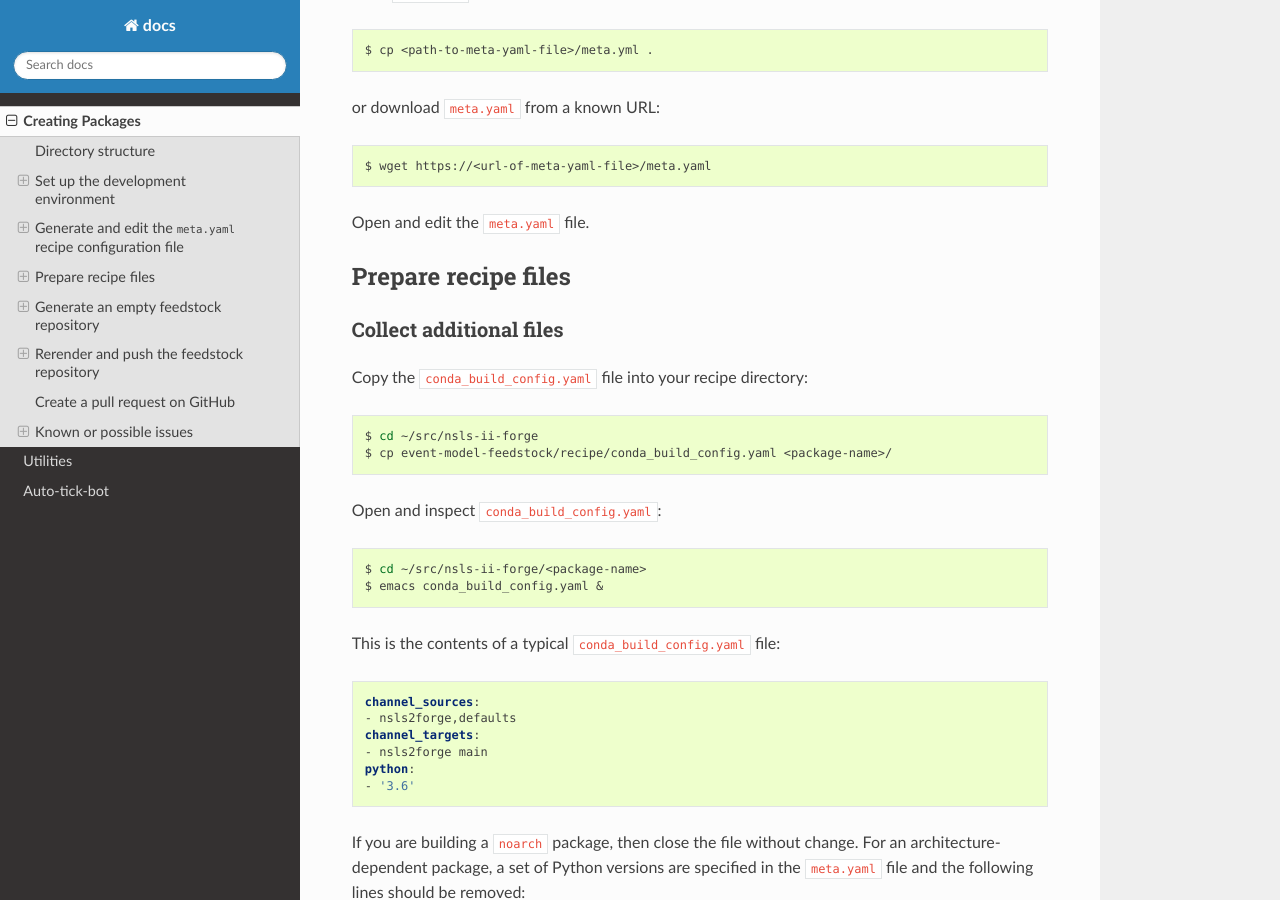
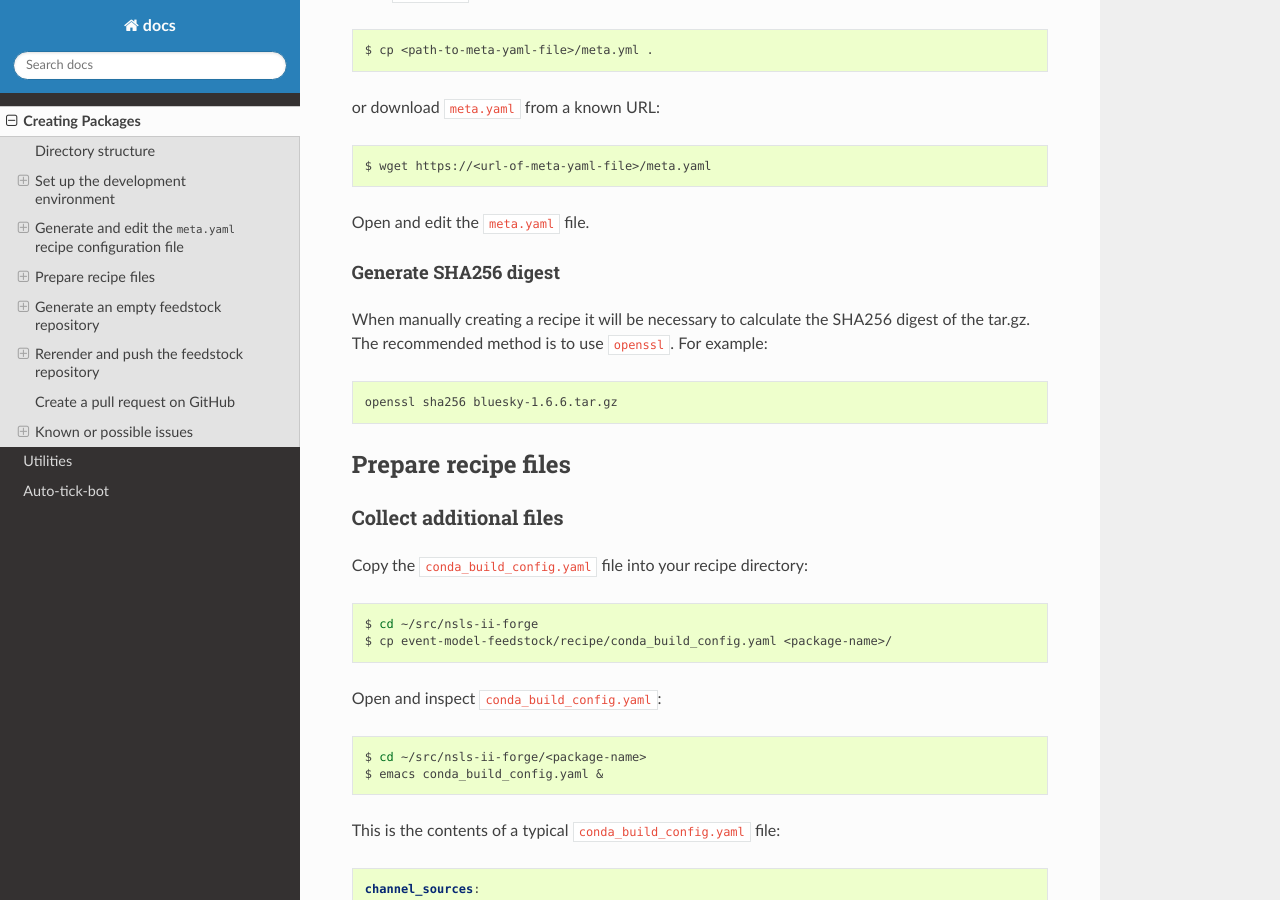
Before and after one commit to nsls-ii-forge/docs, a Sphinx documentation site: the page built from source/creating_packages.rst, in a window 1280 px wide and 900 px high, scrolled down 3622 px. Built offline with Sphinx 7.4.7 and the Read the Docs theme 2.0.0, drawn with Linux system fonts in a browser that asks for light colours.

Commit message:
document method to calculate SHA256 digest

```diff
--- a/source/creating_packages.rst
+++ b/source/creating_packages.rst
@@ -217,6 +217,15 @@ or download ``meta.yaml`` from a known URL:
 
 Open and edit the ``meta.yaml`` file.
 
+Generate SHA256 digest
+----------------------
+When manually creating a recipe it will be necessary to calculate the SHA256
+digest of the tar.gz. The recommended method is to use ``openssl``. For example:
+
+.. code-block:: bash
+
+    openssl sha256 bluesky-1.6.6.tar.gz
+
 ====================
 Prepare recipe files
 ====================
```
